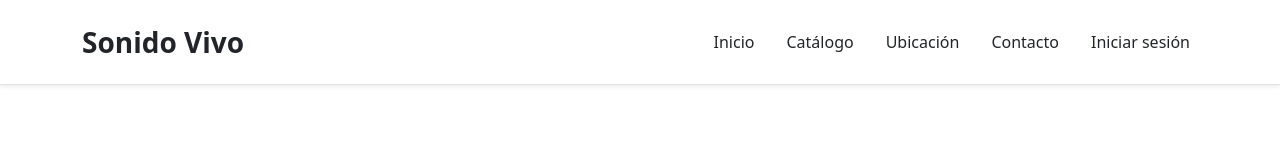
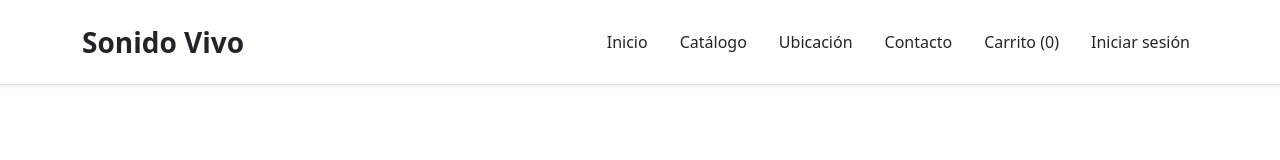
Before and after one commit to rrrbbb20/proyecto-sonido-vivo-02, a React (Vite) app: page / in a window 1280 px wide. Shown: the top 160 px of the page. Built offline with nearby package versions, Linux system fonts and the light colour scheme.

Commit message:
feat: mostrar contador del carrito en navegación

```diff
--- a/src/components/Navegacion.jsx
+++ b/src/components/Navegacion.jsx
@@ -11,6 +11,23 @@ function Navegacion() {
     return usuarioGuardado
       ? JSON.parse(usuarioGuardado)
       : null;
+  });
+
+  // Calcula la cantidad total de productos del carrito
+  const [cantidadCarrito] = useState(() => {
+    const carritoGuardado =
+      localStorage.getItem("carritoSonidoVivo");
+
+    if (!carritoGuardado) {
+      return 0;
+    }
+
+    const carrito = JSON.parse(carritoGuardado);
+
+    return carrito.reduce(
+      (total, producto) => total + producto.cantidad,
+      0
+    );
   });
 
   // Elimina la sesión activa
@@ -68,6 +85,13 @@ function Navegacion() {
               Contacto
             </NavLink>
 
+            <NavLink
+              className="nav-link text-dark"
+              to="/carrito"
+            >
+              Carrito ({cantidadCarrito})
+            </NavLink>
+
             {/* Cambia la navegación dependiendo de la sesión */}
             {usuarioActivo ? (
               <>
```
